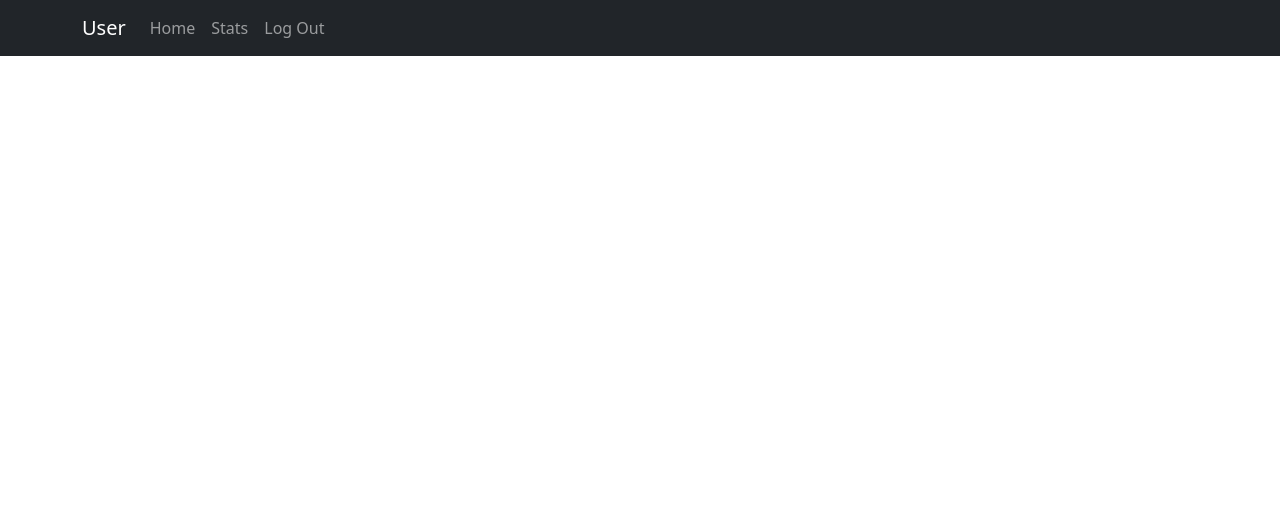
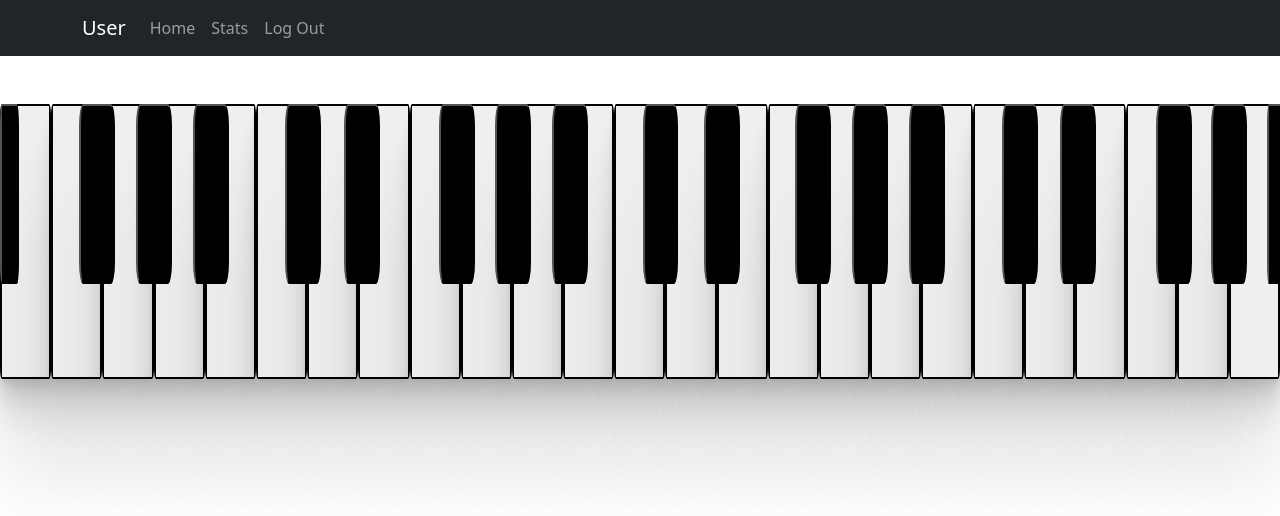
Before and after one commit to jnees/sight-reading-trainer, a React (Create React App) app in the folder client/: page / in a window 1280 px wide. Shown: the top 516 px of the page. Built offline with nearby package versions, Linux system fonts and the light colour scheme.

Commit message:
Add Keys and Keyboard react components

```diff
--- a/client/src/App.css
+++ b/client/src/App.css
@@ -0,0 +1,126 @@
+/* Keys */
+
+.white {
+    height: 275px;
+    width: 4%;
+    border: 2px black solid;
+    border-radius: 4%;
+    display: block;
+    z-index: 1;
+    position: relative;
+    float: left;
+    box-shadow:
+    0 2.8px 2.2px rgba(0, 0, 0, 0.030),
+    0 6.7px 5.3px rgba(0, 0, 0, 0.040),
+    0 12.5px 10px rgba(0, 0, 0, 0.05),
+    0 22.3px 17.9px rgba(0, 0, 0, 0.070),
+    0 41.8px 33.4px rgba(0, 0, 0, 0.080),
+    0 100px 80px rgba(0, 0, 0, 0.10)
+  ;
+  }
+
+  .black {
+    z-index: 3;
+    height: 180px;
+    width: 2.8%;
+    top: 0;
+    background-color: black;
+    border-radius: 12%;
+    position: absolute;
+  }
+
+  /* Keyboard Layout */
+
+  .black[data="D#2"]{
+    top: 0;
+    left: 0%;
+    width: 1.5%
+  }
+
+  .black[data="F#2"]{
+    top: 0;
+    left: 6.2%;
+  }
+
+  .black[data="G#2"]{
+    top: 0;
+    left: 10.6%;
+  }
+
+  .black[data="A#2"]{
+    top: 0;
+    left: 15.1%;
+  }
+
+  .black[data="C#3"]{
+    top: 0;
+    left: 22.3%;
+  }
+
+  .black[data="D#3"]{
+    left: 26.9%;
+  }
+
+  .black[data="F#3"]{
+    left: 34.3%;
+  }
+
+  .black[data="G#3"]{
+    left: 38.7%;
+  }
+
+  .black[data="A#3"]{
+    left: 43.1%;
+  }
+
+  .black[data="C#4"]{
+    left: 50.2%;
+  }
+
+  .black[data="D#4"]{
+    left: 55%;
+  }
+
+  .black[data="F#4"]{
+    left: 62.1%;
+  }
+
+  .black[data="G#4"]{
+    left: 66.6%;
+  }
+
+  .black[data="A#4"]{
+    left: 71%;
+  }
+
+  .black[data="C#5"]{
+    left: 78.3%;
+  }
+
+  .black[data="D#5"]{
+    left: 82.8%;
+  }
+
+  .black[data="D#5"]{
+    left: 82.8%;
+  }
+
+  .black[data="F#5"]{
+    left: 90.3%;
+  }
+
+  .black[data="G#5"]{
+    left: 94.6%;
+  }
+
+  .black[data="A#5"]{
+    left: 99%;
+    width: 1%;
+  }
+
+  .keyboard {
+    position: relative;
+    min-width: 900px;
+    max-width: 1400px;
+
+  }
--- a/client/src/App.js
+++ b/client/src/App.js
@@ -2,6 +2,7 @@ import 'bootstrap/dist/css/bootstrap.min.css';
 import './App.css';
 import React, { Component } from 'react';
 import AppNavbar from './components/AppNavbar';
+import Keyboard from './components/Keyboard';
 
 
 class App extends Component {
@@ -9,6 +10,7 @@ class App extends Component {
     return (
       <div className="App">
         <AppNavbar />
+        <Keyboard />
       </div>
     );
   }
--- /dev/null
+++ b/client/src/components/Key.js
@@ -0,0 +1,25 @@
+import React, { Component } from 'react';
+
+export default class Key extends Component {
+    state = {
+        isPressed: false,
+        labelHidden: true
+    }
+
+    toggle = () => {
+        this.setState({
+            isPressed: !this.state.isPressed
+        });
+    }
+
+    render() {
+        return(
+          <button class={this.props.color} onClick={this.toggle} data={this.props.note}>
+            &nbsp;
+            <span class="note-label" hidden={this.state.labelHidden}>
+              {this.props.note}
+            </span>
+          </button>
+        );
+      }
+}
--- /dev/null
+++ b/client/src/components/Keyboard.js
@@ -0,0 +1,57 @@
+import React, { Component } from 'react';
+import Key from './Key';
+
+export default class Keyboard extends Component {
+    state = {}
+
+    render() {
+        return(
+            <div class="keyboard">
+                <Key note="D#2" color="black"/>
+                <Key note="E2" color="white"/>
+                <Key note="F2" color="white"/>
+                <Key note="F#2" color="black"/>
+                <Key note="G2" color="white"/>
+                <Key note="G#2" color="black"/>
+                <Key note="A2" color="white"/>
+                <Key note="A#2" color="black"/>
+                <Key note="B2" color="white"/>
+                <Key note="C3" color="white"/>
+                <Key note="C#3" color="black"/>
+                <Key note="D3" color="white"/>
+                <Key note="D#3" color="black"/>
+                <Key note="E3" color="white"/>
+                <Key note="F3" color="white"/>
+                <Key note="F#3" color="black"/>
+                <Key note="G3" color="white"/>
+                <Key note="G#3" color="black" />
+                <Key note="A3" color="white" />
+                <Key note="A#3" color="black" />
+                <Key note="B3" color="white" />
+                <Key note="C4" color="white" />
+                <Key note="C#4" color="black" />
+                <Key note="D4" color="white" />
+                <Key note="D#4" color="black" />
+                <Key note="E4" color="white" />
+                <Key note="F4" color="white" />
+                <Key note="F#4" color="black" />
+                <Key note="G4" color="white" />
+                <Key note="G#4" color="black" />
+                <Key note="A4" color="white" />
+                <Key note="A#4" color="black" />
+                <Key note="B4" color="white" />
+                <Key note="C5" color="white" />
+                <Key note="C#5" color="black" />
+                <Key note="D5" color="white" />
+                <Key note="D#5" color="black" />
+                <Key note="E5" color="white" />
+                <Key note="F5" color="white" />
+                <Key note="F#5" color="black" />
+                <Key note="G5" color="white" />
+                <Key note="G#5" color="black" />
+                <Key note="A5" color="white" />
+                <Key note="A#5" color="black" />
+            </div>
+        );
+      }
+}
```
